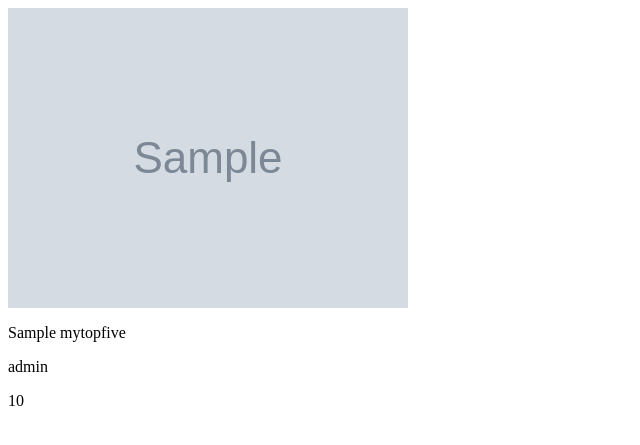
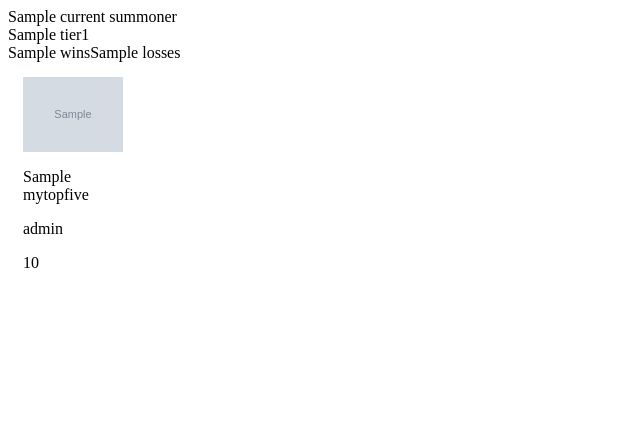
Before and after one commit to pko104/riot-watch, a Django app: template mysite/main/templates/main/home.html in a window 1280 px wide. Shown: the top 445 px of the page, without its empty margins (0-640 px from the left). Run offline with Django 3.2, Linux system fonts and the light colour scheme; the template is opened without the code that fills it: most values are stand-ins (such as "Sample title", 1, 10 or a date in 2020); grey boxes marked "Sample" are stand-in pictures.

Commit message:
added some css design

```diff
--- a/mysite/main/templates/main/home.html
+++ b/mysite/main/templates/main/home.html
@@ -1,7 +1,26 @@
+<div>
+
+{% for c in current_summoner %}
+	{{c.summonerName}}
+	<div style="display:flex">
+		<div>{{c.tier}}</div>
+		<div>{{c.rank}}</div>
+	</div>
+	<div style="display:flex">
+		<div>{{c.wins}}</div>
+		<div>{{c.losses}}</div>
+	</div>
+{% endfor %}
+</div>
+
+<div style="display:flex; position:relative;">
 {% for t in mytopfive %}
-	<img src={{t.img}}>
-	<p>{{t.name}}</p>
-	<p>{{t.champion_level}}</p>
-	<p>{{t.champion_points}}</p>
+	<div style="position:relative; width: 100px; padding:15px">
+		<img style="width:100%" src={{t.img}}>
+		<p>{{t.name}}</p>
+		<p>{{t.champion_level}}</p>
+		<p>{{t.champion_points}}</p>
+	</div>
 	<br>
 {% endfor %}
+</div>
--- a/mysite/main/views.py
+++ b/mysite/main/views.py
@@ -15,7 +15,7 @@ my_ranked_stats = watcher.league.by_summoner(my_region, me['id'])
 mysummid = my_ranked_stats[0]["summonerId"]
 print(my_ranked_stats)
 champion_mastered = watcher.champion_mastery.by_summoner(my_region,mysummid)
-print(champion_mastered)
+# print(champion_mastered)
 
 #champion id finder
 def id_to_name_champ_finder(champid):
@@ -70,6 +70,7 @@ def homepage(request):
 	return render(	request=request,
 					template_name="main/home.html",
 					context={	"tutorials":Tutorial.objects.all,
-								"mytopfive":top_5_best_champs()
+								"mytopfive":top_5_best_champs(),
+								"current_summoner":my_ranked_stats
 								})
 	# return HttpResponse(top_5_best_champs())
```
